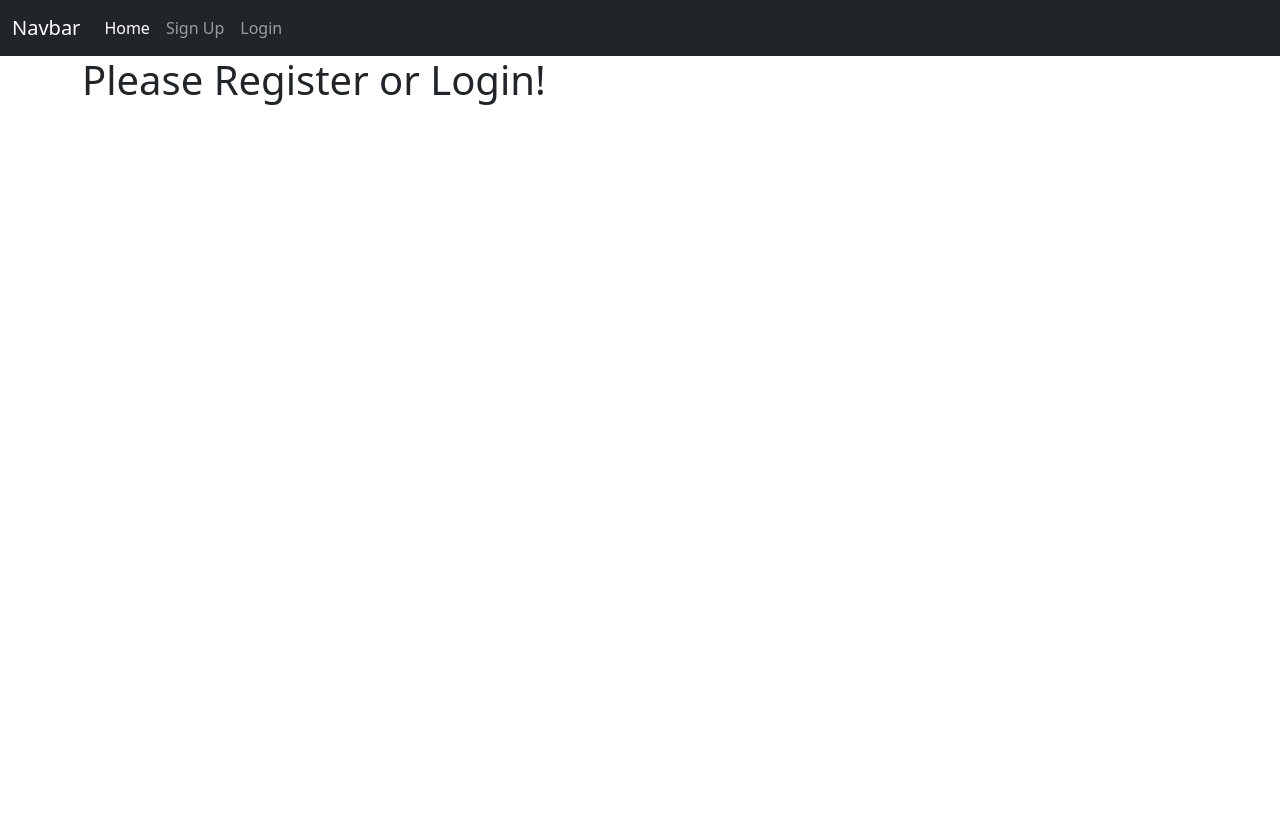
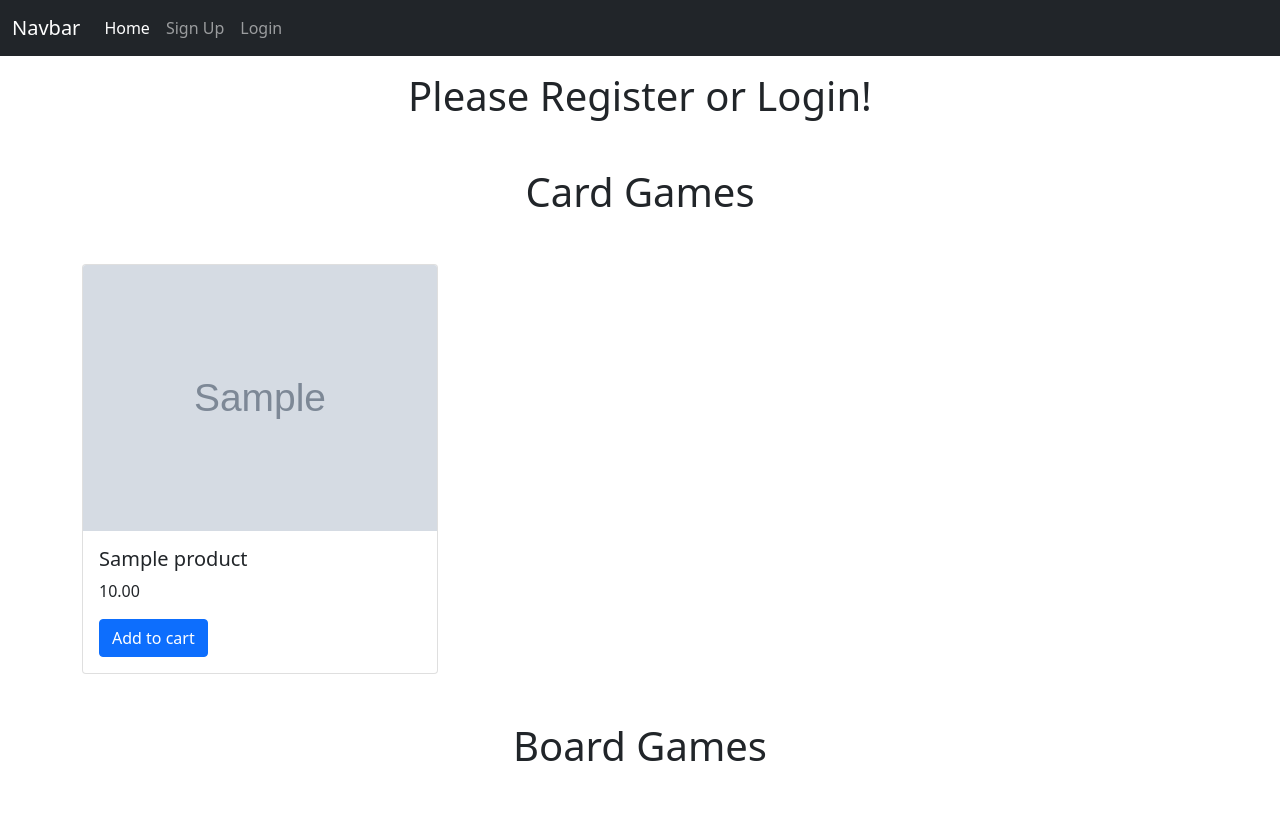
Before and after one commit to JuanTGit/flask_setup, a Flask app: page / in a window 1280 px wide. Before the commit the page ends 105 px from the top, so only its background shows below. Run offline with Flask 3, Linux system fonts and the light colour scheme; tables that the repository leaves empty hold one stand-in row (values such as "Sample post"); grey boxes marked "Sample" are stand-in pictures; parts of the project's set-up code (start-up, migrations or seed data) failed here and were passed over; some libraries are stand-ins or nearby versions.

Commit message:
Setup online db and added cards for products

```diff
--- a/project/models.py
+++ b/project/models.py
@@ -30,7 +30,7 @@ class User(db.Model, UserMixin):
 class Product(db.Model):
     id = db.Column(db.Integer, primary_key=True)
     name = db.Column(db.String(100), nullable=False)
-    price = db.Coulm(db.Numeric(5, 2), nullable=False)
+    price = db.Column(db.Numeric(5, 2), nullable=False)
     image_url = db.Column(db.String(255))
     date_created = db.Column(db.DateTime, nullable=False, default=datetime.utcnow)
     category_id = db.Column(db.Integer, db.ForeignKey("category.id"), nullable=False)
@@ -42,6 +42,7 @@ class Category(db.Model):
     id = db.Column(db.Integer, primary_key=True)
     name = db.Column(db.String(50), nullable=False)
     color = db.Column(db.String(20), nullable=False)
+    date_created = db.Column(db.DateTime, nullable=False, default=datetime.utcnow)
     products = db.relationship("Product", backref="category")
 
     def __repr__(self):
--- a/project/routes.py
+++ b/project/routes.py
@@ -4,13 +4,14 @@ from project import app
 from flask import render_template, redirect, url_for, flash
 # Forms for users to input data
 from project.forms import RegisterForm, LoginForm
-from project.models import User
+from project.models import User, Product
 from flask_login import login_user, logout_user, login_required
 
 @app.route('/')
 def index():
     # function takes in a template as first arg, and **kwargs
-    return render_template('index.html')
+    products = Product.query.all()
+    return render_template('index.html', products=products)
 
 # Get for user to recieve data from server, and post for user to submit data from server
 @app.route('/register', methods=['GET', 'POST'])
--- a/project/templates/index.html
+++ b/project/templates/index.html
@@ -2,8 +2,45 @@
 
 {% block content %}
 {% if current_user.is_authenticated %}
-    <h1>Welcome back! {{ current_user.username.capitalize() }}</h1>
+    <h1 class="text-center mt-3">Welcome back! {{ current_user.username.capitalize() }}</h1>
 {% else %}
-    <h1>Please Register or Login!</h1>
+    <h1 class="text-center mt-3">Please Register or Login!</h1>
 {% endif %}
+<!-- Playing Cards -->
+<h1 class="text-center m-5">Card Games</h1>
+<div class="row">
+    {% for product in products %}
+    <div class="col-12 col-sm-6 col-md-4">
+        {% if product.category_id == 1 %}
+        <div class="card">
+            <img src="{{ product.image_url }}" class="card-img-top" alt="{{ product.name }}">
+            <div class="card-body">
+              <h5 class="card-title">{{ product.name }}</h5>
+              <p class="card-text">{{ product.price }}</p>
+              <a href="#" class="btn btn-primary">Add to cart</a>
+            </div>
+          </div>
+        {% endif %}
+    </div>
+    {% endfor %}
+</div>
+<!-- Board Games -->
+<h1 class="text-center m-5">Board Games</h1>
+<div class="row">
+    {% for product in products %}
+    <div class="col-12 col-sm-6 col-md-4">
+        {% if product.category_id == 2 %}
+        <div class="card">
+            <img src="{{ product.image_url }}" class="card-img-top" alt="{{ product.name }}">
+            <div class="card-body">
+              <h5 class="card-title">{{ product.name }}</h5>
+              <p class="card-text">{{ product.price }}</p>
+              <a href="#" class="btn btn-primary">Add to cart</a>
+            </div>
+          </div>
+        {% endif %}
+    </div>
+    {% endfor %}
+</div>
+
 {% endblock %}
--- a/requirements.txt
+++ b/requirements.txt
@@ -4,6 +4,7 @@ click==8.1.7
 dnspython==2.4.2
 email-validator==2.1.0.post1
 Flask==3.0.0
+Flask-Login==0.6.3
 Flask-Migrate==4.0.5
 Flask-SQLAlchemy==3.1.1
 Flask-WTF==1.2.1
@@ -13,6 +14,7 @@ itsdangerous==2.1.2
 Jinja2==3.1.2
 Mako==1.2.4
 MarkupSafe==2.1.3
+psycopg2-binary==2.9.9
 python-dotenv==1.0.0
 SQLAlchemy==2.0.22
 typing_extensions==4.8.0
```
Also changed, not shown: migrations/versions/54b93d5da6be_product_and_category.py (added, +44 -0 lines), migrations/versions/7b8a70a09e35_added_datetime.py (added, +32 -0 lines), 1 other file.
